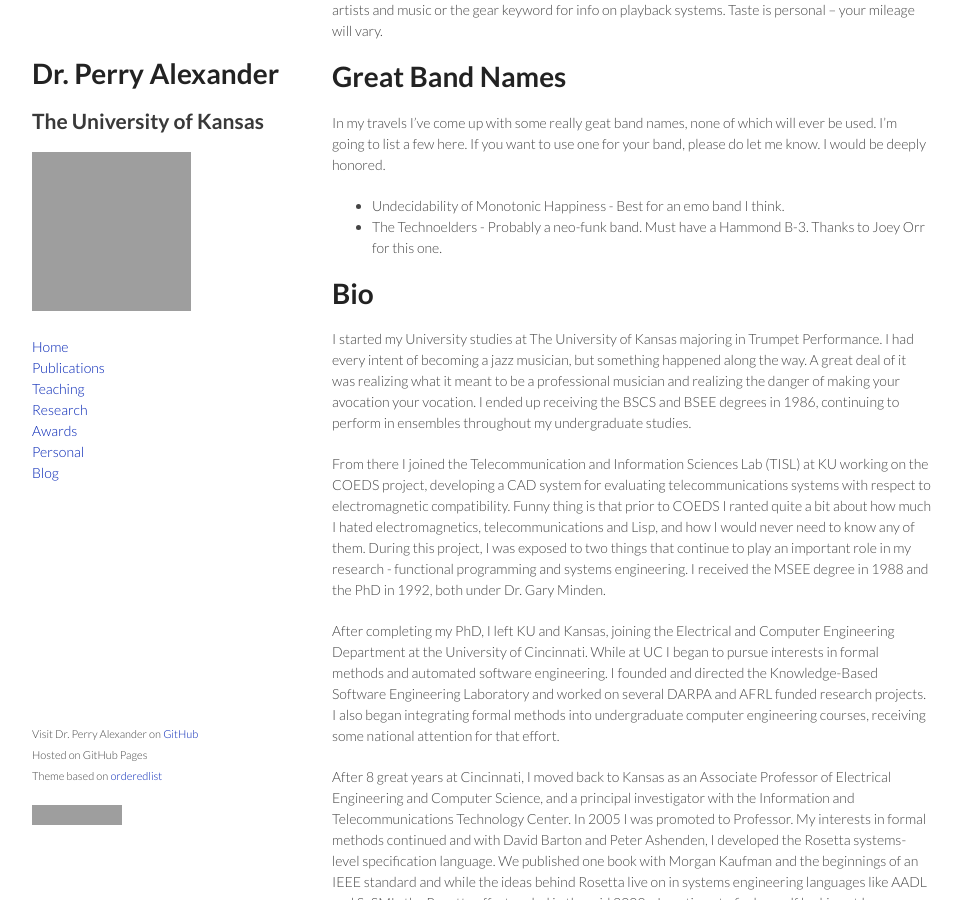
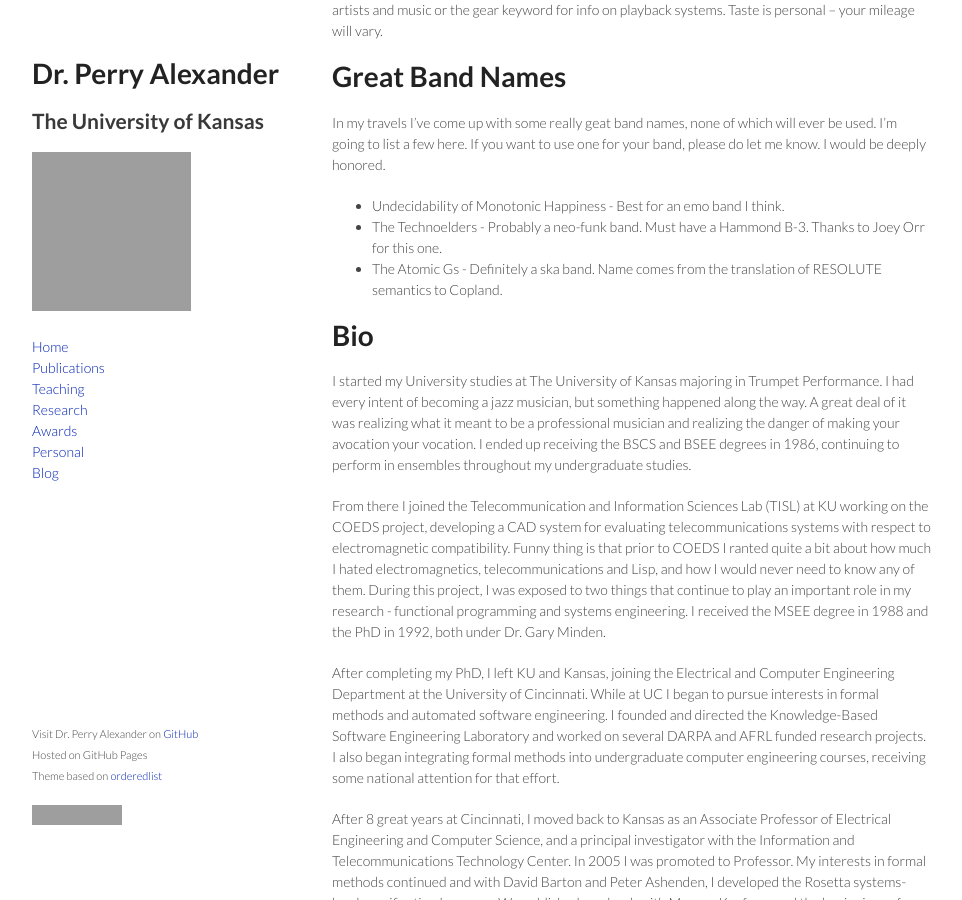
Before and after one commit to palexand/palexand.github.io, a Jekyll site: the page built from personal.md, in a window 1280 px wide and 900 px high, scrolled down 319 px. Shown: the whole window, without its empty margins (158-1120 px from the left). Built offline with Jekyll 4.4.1, drawn with Linux system fonts in a browser that asks for light colours; grey boxes are pictures that could not be loaded.

Commit message:
New band name

```diff
--- a/personal.md
+++ b/personal.md
@@ -38,6 +38,8 @@ honored.
 - The Technoelders - Probably a neo-funk band.  Must have a Hammond
   B-3.  Thanks to Joey Orr for
   this one.
+- The Atomic Gs - Definitely a ska band.  Name comes from the
+  translation of RESOLUTE semantics to Copland.
 
 # Bio
 
```
